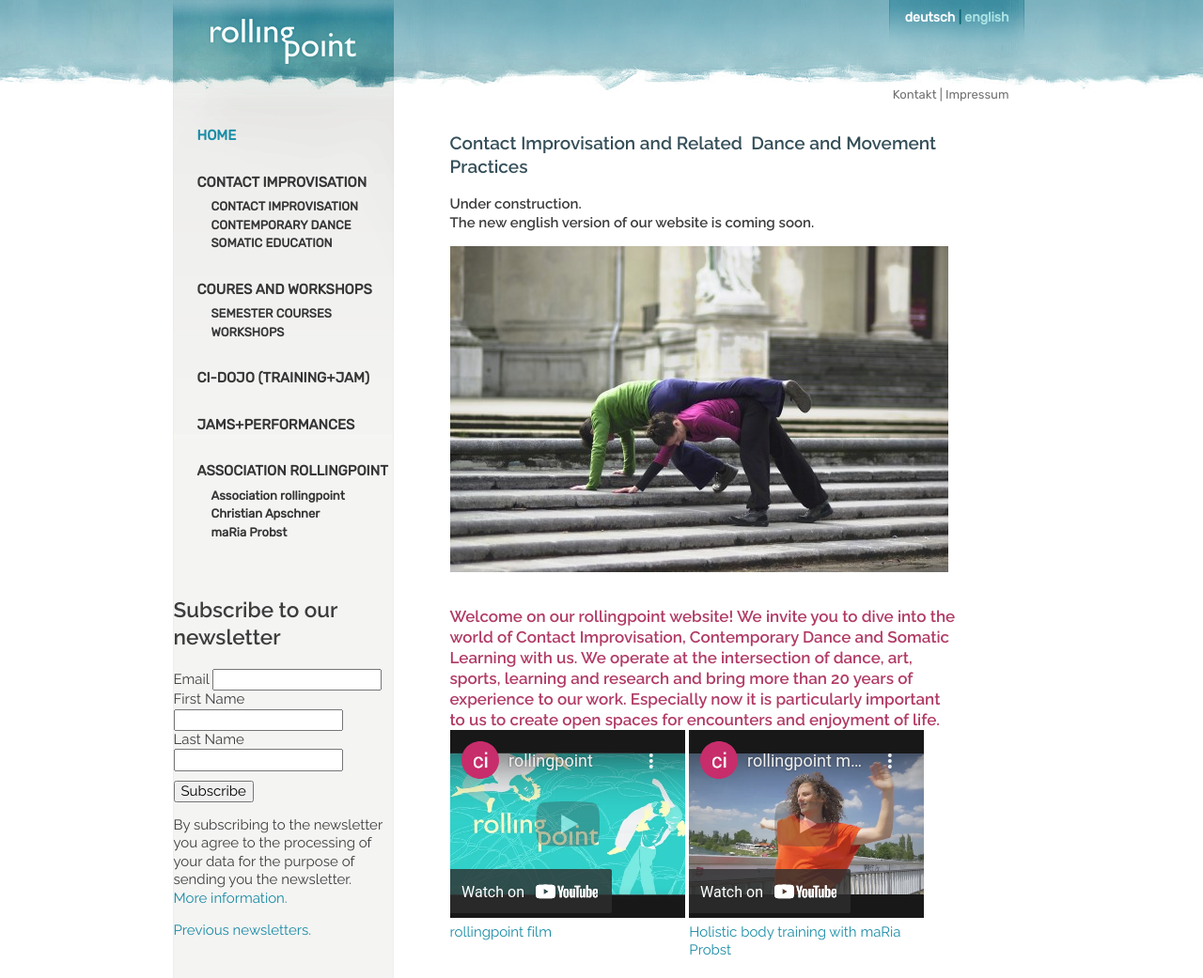
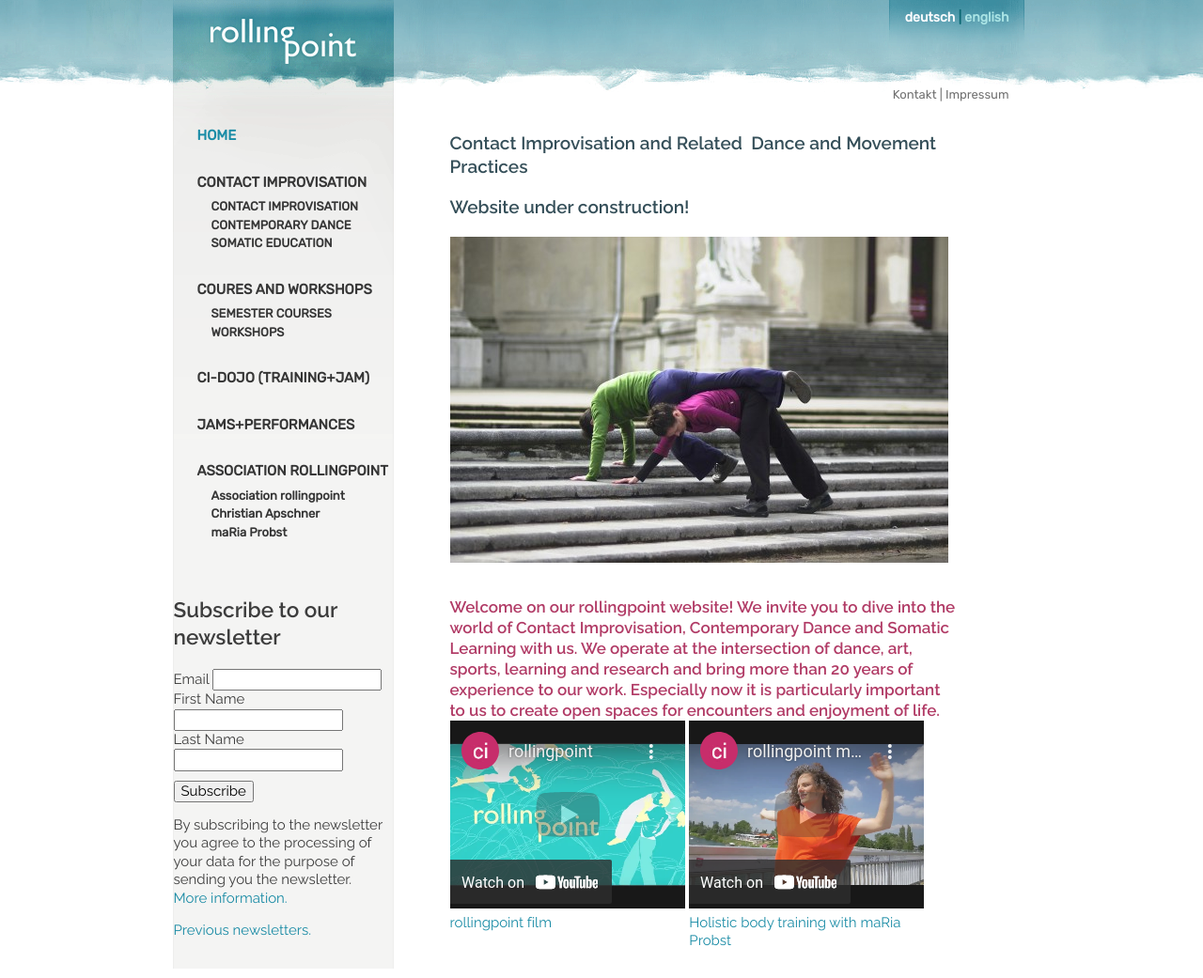
Before and after one commit to manulari/rollingpointat, a Jekyll site: the page built from _pages_en/en.md, in a window 1280 px wide. Shown: the whole page at 94% size. Built offline with Jekyll 4.4.1, drawn with Linux system fonts in a browser that asks for light colours; comment, search, counter and statistics services are not loaded.

Commit message:
Update page (en) “en”

```diff
--- a/_pages_en/en.md
+++ b/_pages_en/en.md
@@ -6,8 +6,7 @@ other_lang: /
 ---
 ### Contact Improvisation and Related  Dance and Movement Practices
 
-**Under construction.**\
-**The new english version of our website is coming soon.**
+### **Website under construction!**
 
 ![](/assets/uploads/dsc_1901_klein.jpg)
 
```
